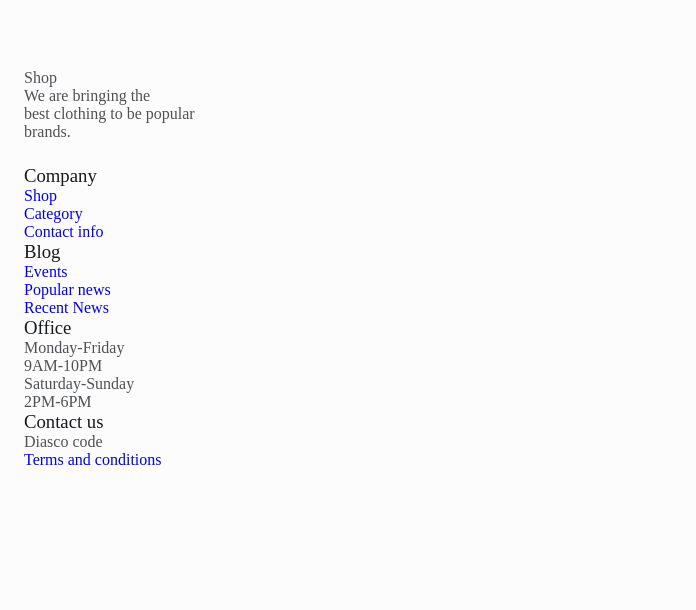
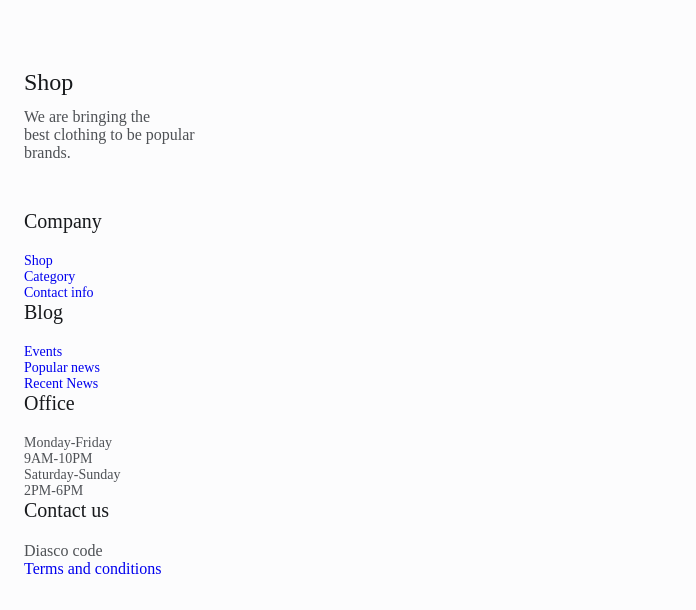
Before and after one commit to Billy272/Shopping-Zone, a plain HTML site: page index.html in a window 1280 px wide. Shown: the part 3837-4447 px from the top of the page, without its empty margins (0-696 px from the left). Before the commit the page ends 4338 px from the top, so only its background shows below. Drawn offline with nearby package versions, Linux system fonts and the light colour scheme; files whose address does not match are found by name.

Commit message:
Add files via upload

```diff
--- a/styles.css
+++ b/styles.css
@@ -351,3 +351,42 @@ img{
 .brand__img:nth-child(even){
     margin-top: 2rem;
 }
+
+.footer__logo{
+    color: var(--title-color);
+    font-size: var(--h2-font-size);
+    font-weight: var(--font-medium);
+    display: inline-block;
+    margin-bottom: .75rem;
+}
+
+.footer__container{
+    row-gap: 3rem;
+}
+
+.footer__container, .footer__links{
+    display: grid;
+}
+
+.footer__content{
+    grid-template-columns: repeat(2, max-content);
+    gap: 3.5rem 3rem;
+}
+
+.footer__title{
+    font-size: var(--h3-font-size);
+    margin-bottom: 1.25rem;
+}
+
+.footer__links{
+    row-gap: .75rem;
+}
+
+.footer__links, .footer__information{
+    font-size: var(--small-font-size);
+}
+
+.footer__links:hover{
+    color: var(--text-color);
+    text-decoration: underline;
+}
```
